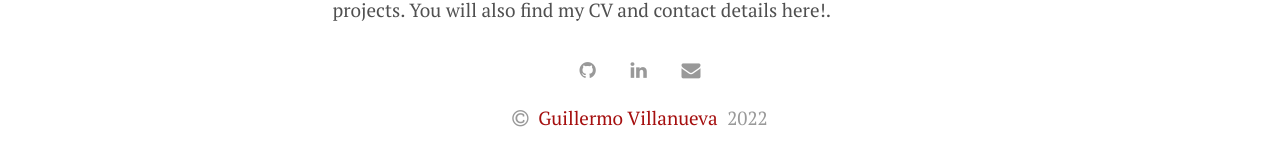
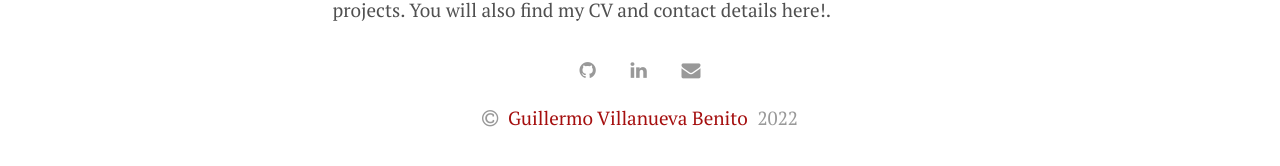
Before and after one commit to guillermovillanuevabenito/guillermovillanuevabenito.github.io, a Jekyll site: the page built from index.md, in a window 1280 px wide. Shown: the part 636-802 px from the top of the page. Built offline with Jekyll 4.4.1, drawn with Linux system fonts in a browser that asks for light colours.

Commit message:
Update footer.html

```diff
--- a/_includes/footer.html
+++ b/_includes/footer.html
@@ -7,6 +7,6 @@
                 <a href="{{ item.link }}" target="_blank"><i class="fa fa-{{ item.icon }}" aria-hidden="true"></i></a>
         {% endif %}
     {% endfor %}
-    <p><i class="fa fa-copyright" aria-hidden="true"></i> <a>Guillermo Villanueva</a> 2022</p>
+    <p><i class="fa fa-copyright" aria-hidden="true"></i> <a>Guillermo Villanueva Benito</a> 2022</p>
 </footer>
 <script src="{{ "/assets/js/main.js" | prepend: site.baseurl }}"></script>
```
